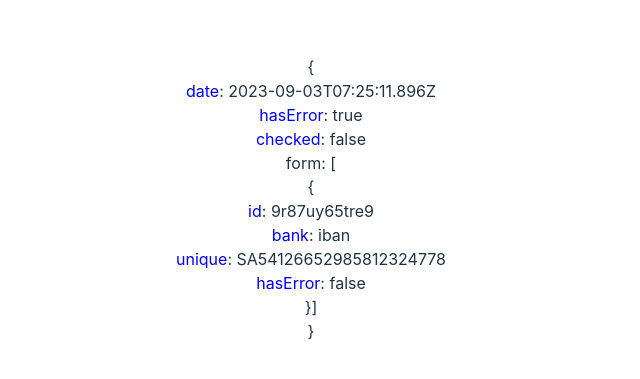
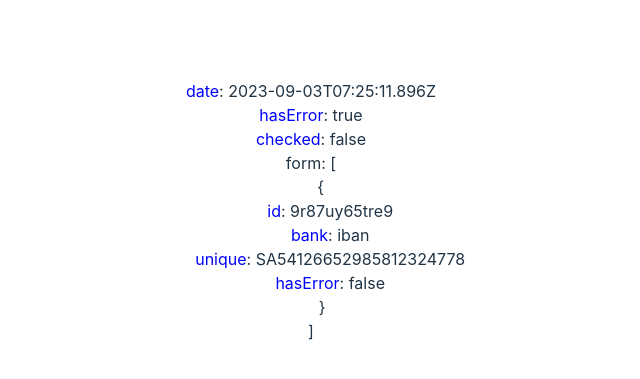
Before and after one commit to Dave86dev/jsonsurfer, a React (Vite) app: page / in a window 1280 px wide. Shown: the part 201-580 px from the top of the page, without its empty margins (329-969 px from the left). Built offline with nearby package versions, Linux system fonts and the light colour scheme.

Commit message:
feat: Proper indentation of items, still lacks comma

```diff
--- a/src/components/JsonRender/JsonRender.jsx
+++ b/src/components/JsonRender/JsonRender.jsx
@@ -19,20 +19,25 @@ export const JsonRender = ({ json }) => {
           <span>
             [<br />
             {json.map((item, index) => (
-              <span key={index}>{renderData(item, depth + 1)}</span>
+              <span key={index}>
+                <span style={{ paddingLeft: `${depth * 1.2}em`}}>
+                {renderData(item, depth + 1)}
+                </span>
+                <br/>
+                </span>
             ))}
-            <span>]</span>
+            <span style={{ paddingLeft: `${depth -1 * 1.2}em`}}>]</span>
           </span>
         )
       } else {
         //Objects loop
         return (
           <span>
-            {"{"}
+            {depth === 0 ? "" : "{"}
             <br />
             {Object.entries(json).map(([key, val], index) => {
               return (
-                <span key={key}>
+                <span key={key} style={{ paddingLeft: `${depth * 1.2}em`}}>
                     <span
                         className={Array.isArray(val) ? "" : "elementClick"}
                         onClick={()=> (typeof(val) !== "object") && clickHandler(val)}
@@ -43,7 +48,9 @@ export const JsonRender = ({ json }) => {
                 </span>
               )
             })}
-            {"}"}
+            <span style={{ paddingLeft: `${depth * 0.7}em`}}>
+            {depth === 0 ? "" : "}"}
+            </span>
           </span>
         )
       }
```
